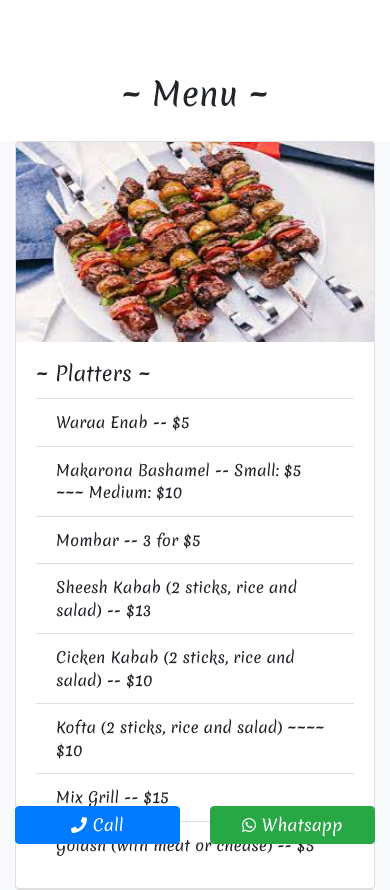
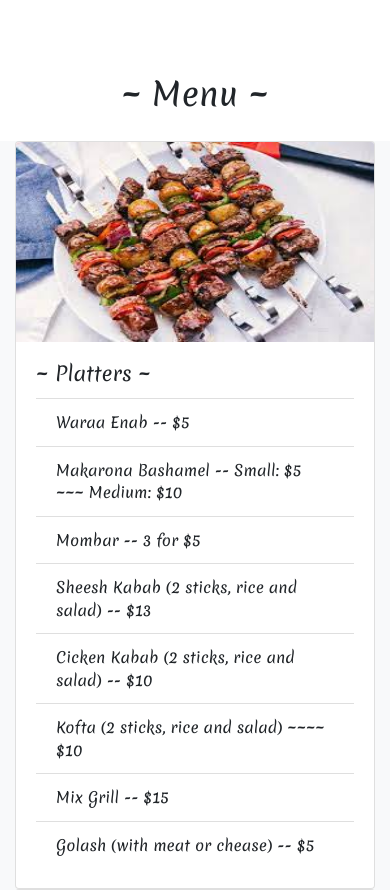
Before and after one commit to davidawoud/fesival-menu, a plain HTML site: page index.html in a window 390 px wide. Shown: the top 890 px of the page. Drawn offline with nearby package versions, Linux system fonts and the light colour scheme; some packages are replaced by stand-ins of ours.

Commit message:
removed contacts

```diff
--- a/index.html
+++ b/index.html
@@ -93,16 +93,6 @@
 			<!--- End of Menu -->
 
 			</div>
-		<footer class="container">
-			<div class= "row only-mobile">
-				<div class="col-6">
-					<a class="btn btn-primary btn-block text-center" href="tel:++390000000"><i class="fa fa-phone" aria-hidden="true"></i> Call</a>
-				</div>
-				<div class="col-6">
-					<a class="btn btn-success btn-block text-center" href="https://api.whatsapp.com/send?phone=+390000000"><i class="fab fa-whatsapp" aria-hidden="true"></i> Whatsapp</a>
-				</div>
-			</div>
-		</footer>
 		<script src="js/jquery-3.3.1.min.js"></script>
 		<script src="https://cdnjs.cloudflare.com/ajax/libs/popper.js/1.12.9/umd/popper.min.js" integrity="sha384-ApNbgh9B+Y1QKtv3Rn7W3mgPxhU9K/ScQsAP7hUibX39j7fakFPskvXusvfa0b4Q" crossorigin="anonymous"></script>
 		<script src="https://maxcdn.bootstrapcdn.com/bootstrap/4.0.0/js/bootstrap.min.js" integrity="sha384-JZR6Spejh4U02d8jOt6vLEHfe/JQGiRRSQQxSfFWpi1MquVdAyjUar5+76PVCmYl" crossorigin="anonymous"></script>
```
